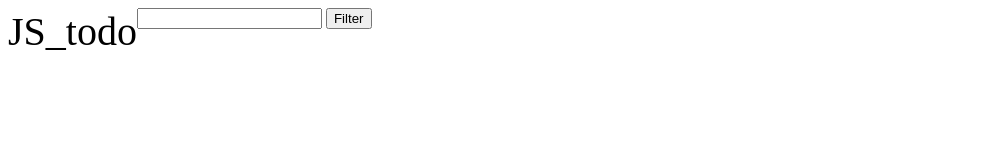
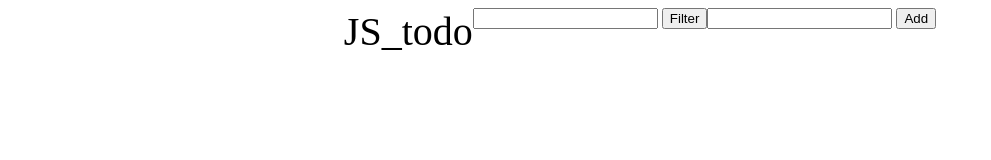
Before and after one commit to eync/JS_todo, a plain HTML site: page index.html in a window 1280 px wide. Shown: the whole page, without its empty margins (0-991 px from the left). Drawn offline with Linux system fonts and the light colour scheme.

Commit message:
Update index.html

```diff
--- a/index.html
+++ b/index.html
@@ -5,7 +5,7 @@
     <meta name="viewport" content="width=device-width, initial-scale=1.0">
     <title>Document</title>
     <style>
-        .main { display: flex; }
+        .main { display: flex; justify-content:center;}
         #header {font-size:40px;}
     </style>
 </head>
@@ -18,9 +18,16 @@
       </div>
       <div class="box">
         <div class="tasks">
+
         </div>
         <div class="checkboxing">
+
         </div>
+
+      </div>
+      <div class="footer">
+          <input id="texting" type="text"></input>
+          <button action="">Add</button>
       </div>
     </div>
 </body>
```
